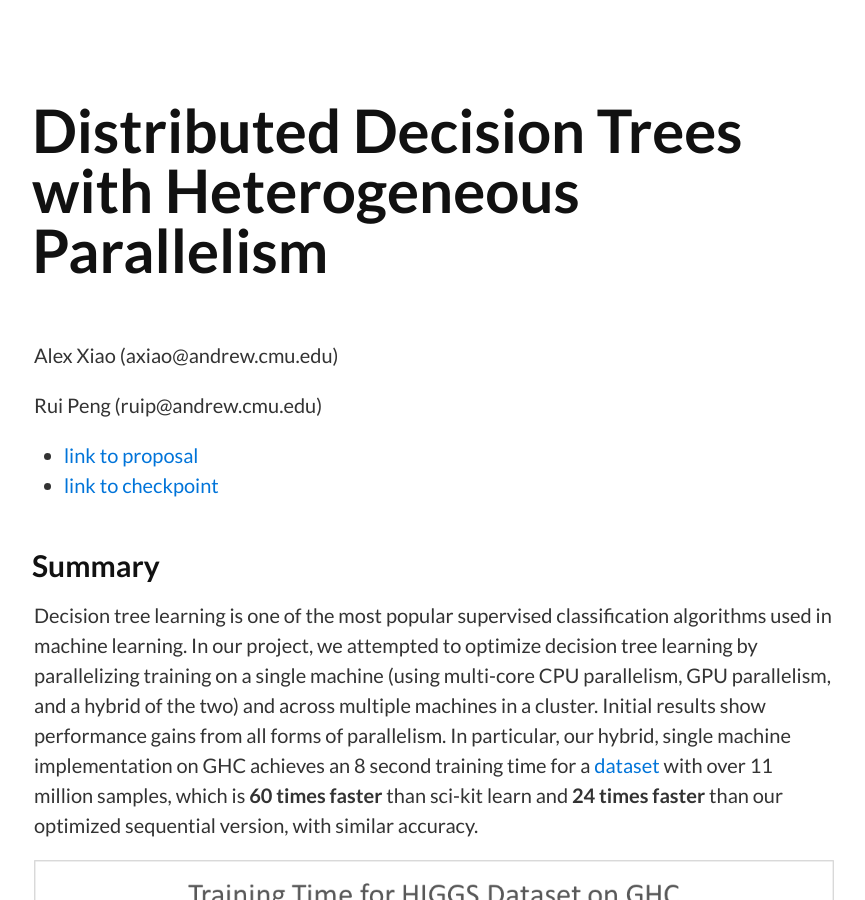
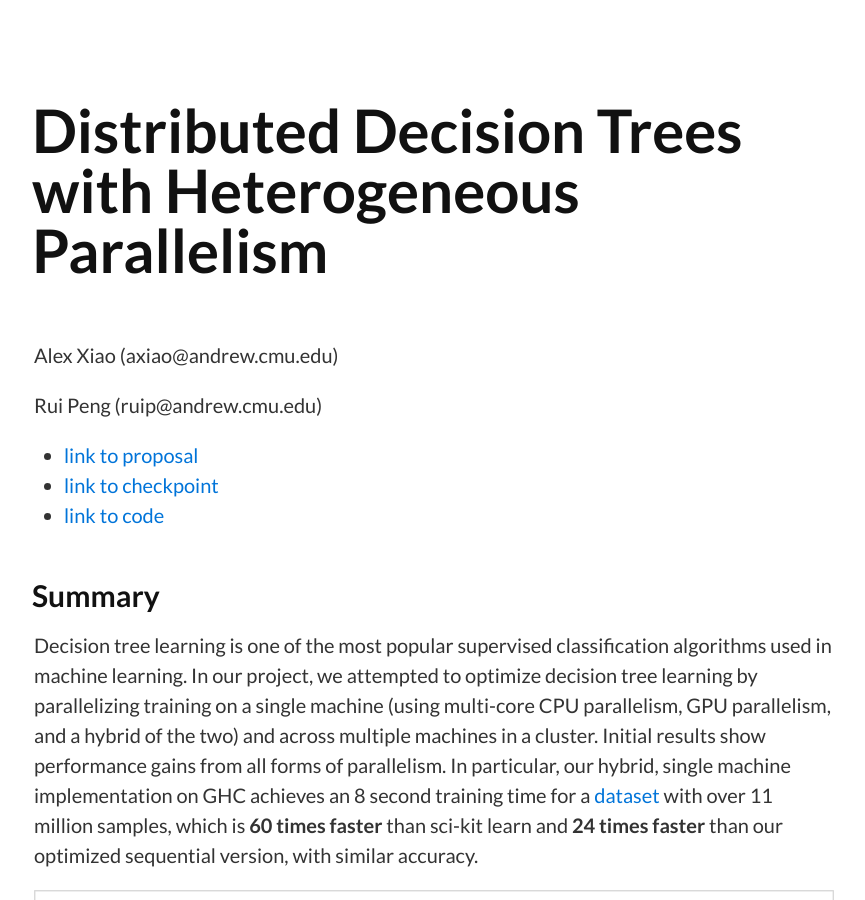
Before and after one commit to raypeng/DGBDT, a Jekyll site: the page built from index.md, in a window 1280 px wide and 900 px high. Shown: the whole window, without its empty margins (206-1071 px from the left). Built offline with Jekyll 4.4.1, drawn with Linux system fonts in a browser that asks for light colours; our own code applies the rules of GitHub Pages for plain Markdown files.

Commit message:
added link to code

```diff
--- a/index.md
+++ b/index.md
@@ -10,6 +10,7 @@ Rui Peng (ruip@andrew.cmu.edu)
 
 * [link to proposal](proposal.html)
 * [link to checkpoint](checkpoint.html)
+* [link to code](https://github.com/raypeng/DGBDT)
 
 
 ## Summary
```
